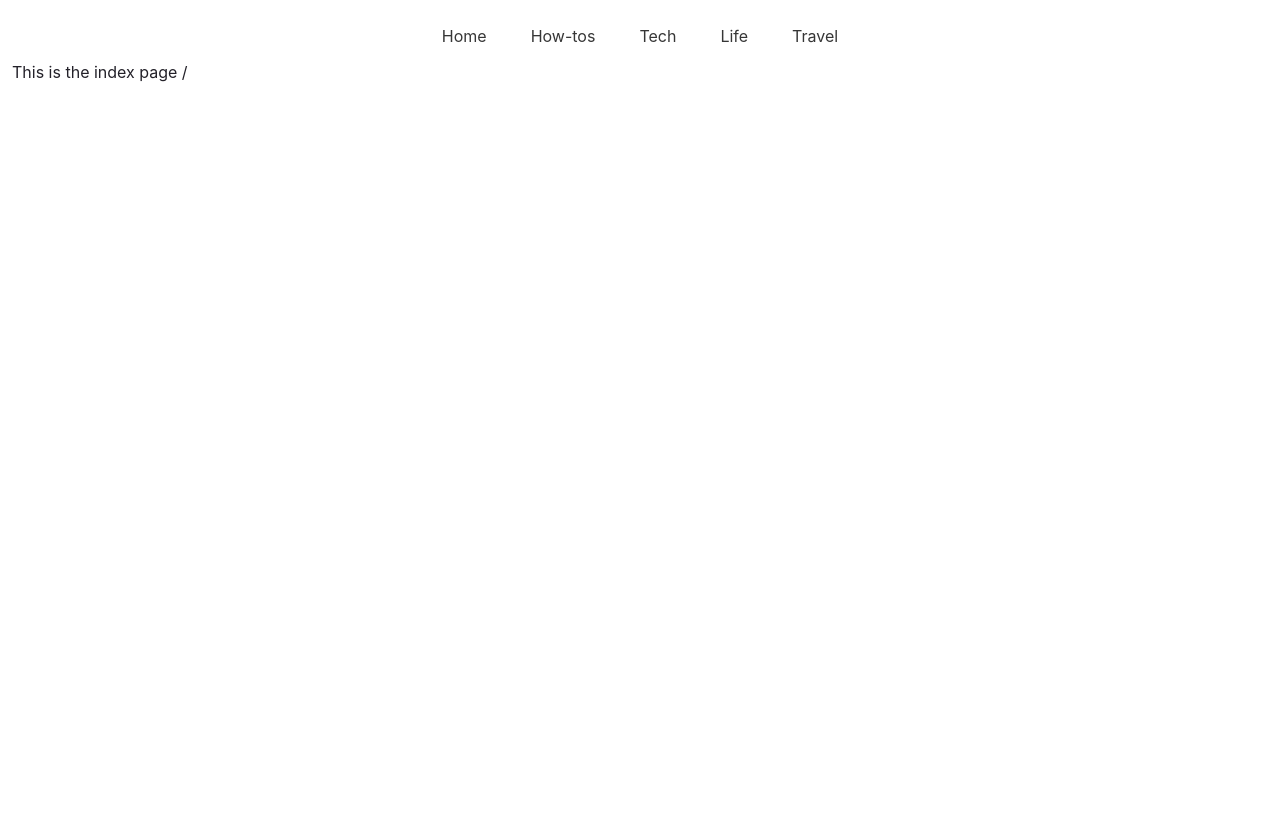
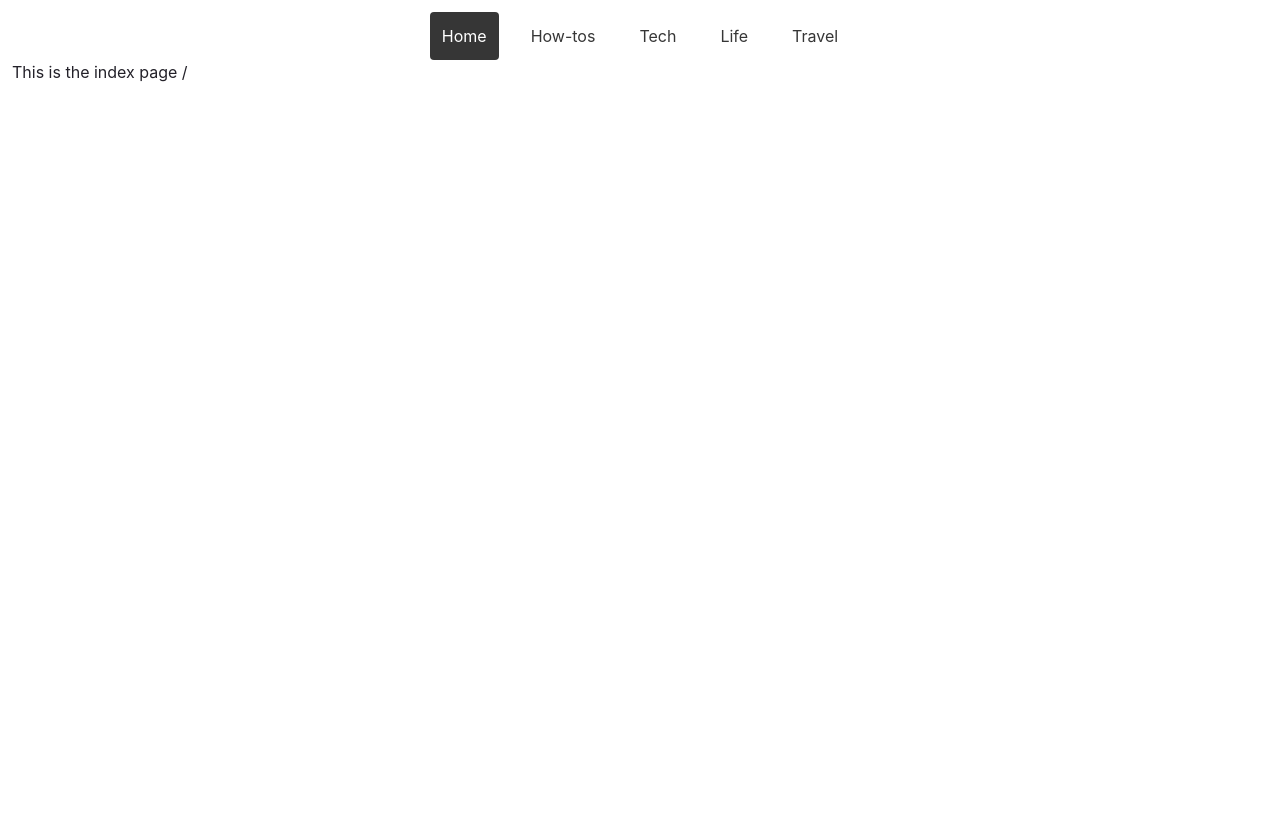
Before and after one commit to germaniii-com/blog.germaniii.com, a Gatsby site in the folder gatsby/: page / in a window 1280 px wide. Shown: the top 838 px of the page. Built offline with nearby package versions, Linux system fonts and the light colour scheme; Gatsby itself is replaced by a stand-in of ours.

Commit message:
Add button styles similar to germaniii.com

```diff
--- a/gatsby/src/components/Navbar.jsx
+++ b/gatsby/src/components/Navbar.jsx
@@ -1,5 +1,6 @@
 import { Link } from "gatsby";
 import React from "react";
+import NavbarButton from "./NavbarButton";
 
 const navbarLinks = [
   {
@@ -25,6 +26,8 @@ const navbarLinks = [
 ];
 
 const Navbar = () => {
+  const isSSR = window === undefined;
+
   return (
     <nav>
       <ul class="flex align-center justify-center space-x-5">
@@ -32,9 +35,7 @@ const Navbar = () => {
           return (
             <>
               <Link to={link.link}>
-                <li class="pointer block p-3 rounded text-primary hover:bg-primary hover:text-white">
-                  {link.name}
-                </li>
+                {!isSSR && <NavbarButton name={link.name} />}
               </Link>
             </>
           );
--- /dev/null
+++ b/gatsby/src/components/NavbarButton.jsx
@@ -0,0 +1,24 @@
+import React from "react";
+
+const NavbarButton = ({ name }) => {
+  const pathname = window.location.pathname;
+  const currentPageStyle = "bg-primary text-white";
+  const normalButtonStyle = "bg-white text-primary hover:text-primary-hover";
+  const isCurrentPage =
+    (pathname === "/" && name.toLowerCase() === "home") ||
+    pathname.toLowerCase() === name.toLowerCase();
+
+  return (
+    <>
+      <li
+        class={`pointer block p-3 rounded ${
+          isCurrentPage ? currentPageStyle : normalButtonStyle
+        }`}
+      >
+        {name}
+      </li>
+    </>
+  );
+};
+
+export default NavbarButton;
```
